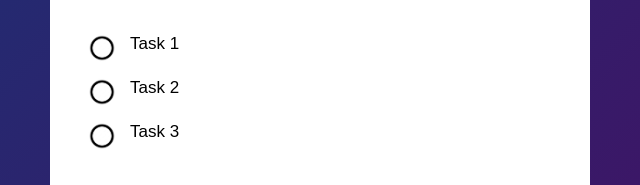
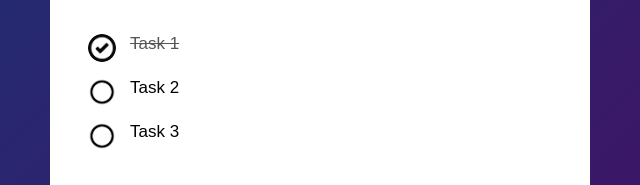
Before and after one commit to gitFerdo/To-Do-List, a plain HTML site: page index.html in a window 1280 px wide. Shown: the part 253-438 px from the top of the page, 320-960 px from the left. Drawn offline with Linux system fonts and the light colour scheme.

Commit message:
Add checked state styling for task list items

```diff
--- a/index.html
+++ b/index.html
@@ -18,8 +18,8 @@
                 </div>
 
                 <ul id="list-container">
-                    <li>Task 1</li>
-                    <li>Task 2</li>
+                    <li class="checked">Task 1</li>
+                    <li >Task 2</li>
                     <li>Task 3</li>
                 </ul>
             </div>
--- a/style.css
+++ b/style.css
@@ -83,5 +83,13 @@ ul li::before{
     background-position: center;
     top: 12px;
     left: 8px;
+}
 
+ul li.checked{
+    color: #555;
+    text-decoration: line-through;
 }
+
+ul li.checked::before{
+    background-image: url(images/checked-circle.jpg);
+}
```
Also changed, not shown: images/checked-circle.jpg (added).
